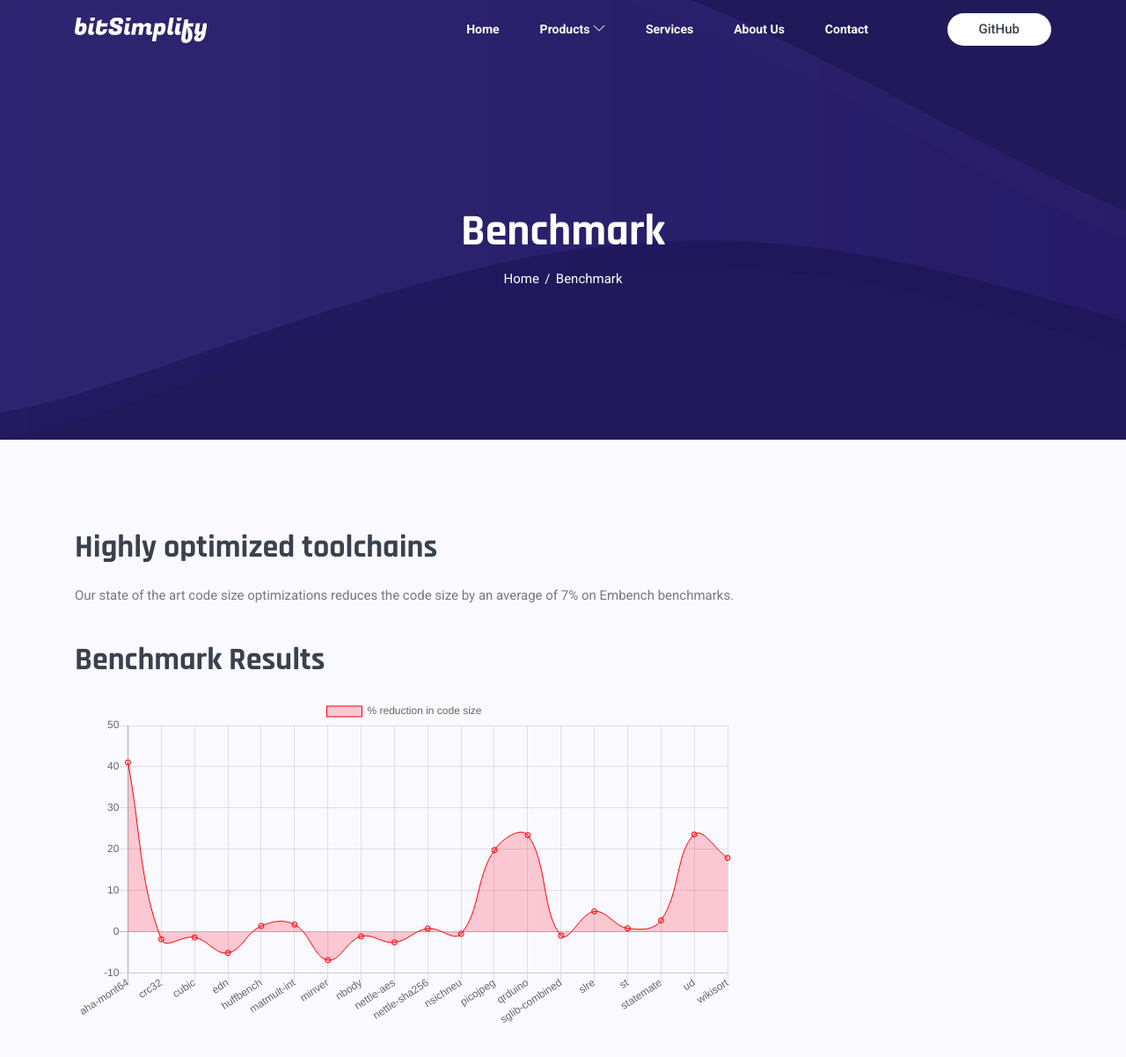
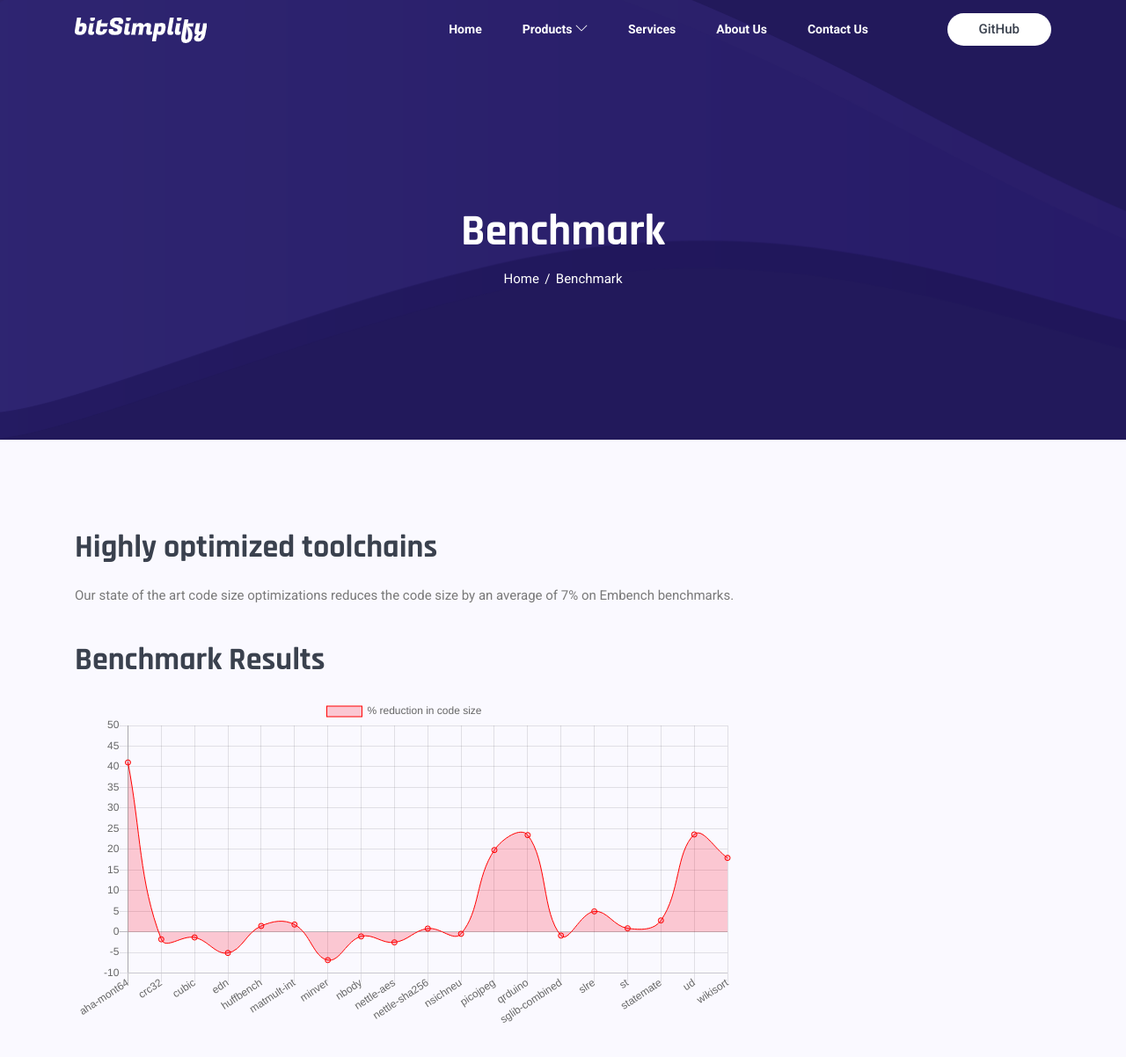
Before and after one commit to bitsimplify/bitsimplify, a plain HTML site: page benchmark.html in a window 1280 px wide. Shown: the top 1202 px of the page at 88% size. Drawn offline with nearby package versions, Linux system fonts and the light colour scheme.

Commit message:
minor changes in graphs

```diff
--- a/benchmark.html
+++ b/benchmark.html
@@ -111,12 +111,10 @@
 					},
 					scales: {
 						yAxes: [{
-							type: 'logarithmic',
 							display: true,
 							position: 'left',
-							id: 'y-axis-1',
+							id: 'y-axis-1'
 						}, {
-							type: 'logarithmic',
 							display: true,
 							position: 'right',
 							id: 'y-axis-2',
@@ -144,7 +142,9 @@
             scales: {
                 yAxes: [{
                     ticks: {
-                        beginAtZero: true
+                        beginAtZero: true,
+                        stepSize: 5,
+                        max: 50
                     }
                 }]
             }
--- a/navbar/nav.html
+++ b/navbar/nav.html
@@ -24,7 +24,7 @@
               <li class="nav-item"><a class="nav-link" href="index.html#services">Services</a></li>
               <!-- <li class="nav-item"><a class="nav-link" href="blog.html">Blog</a></li> -->
               <li class="nav-item"><a class="nav-link" href="index.html#about">About Us</a></li>
-              <li class="nav-item"><a class="nav-link" href="contactus.html">Contact</a></li>
+              <li class="nav-item"><a class="nav-link" href="contactus.html">Contact Us</a></li>
             </ul>
 
             <ul class="navbar-right">
```
Also changed, not shown: index.html (+1 -1 lines).
